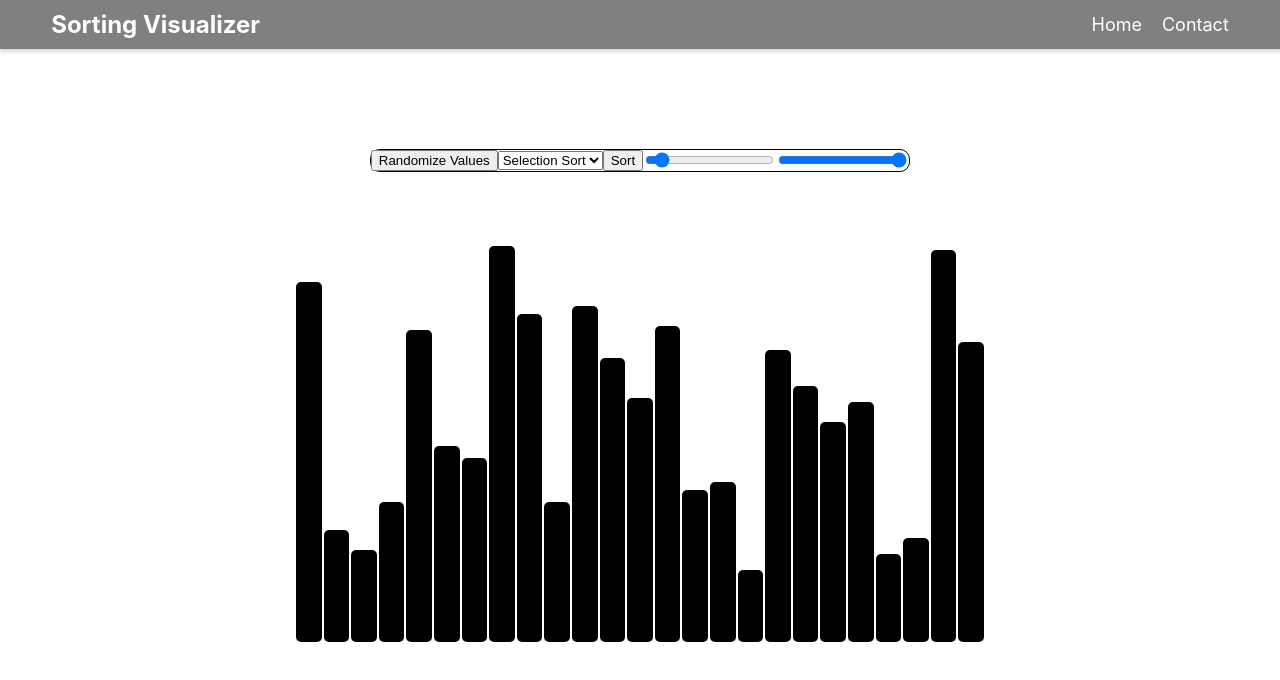
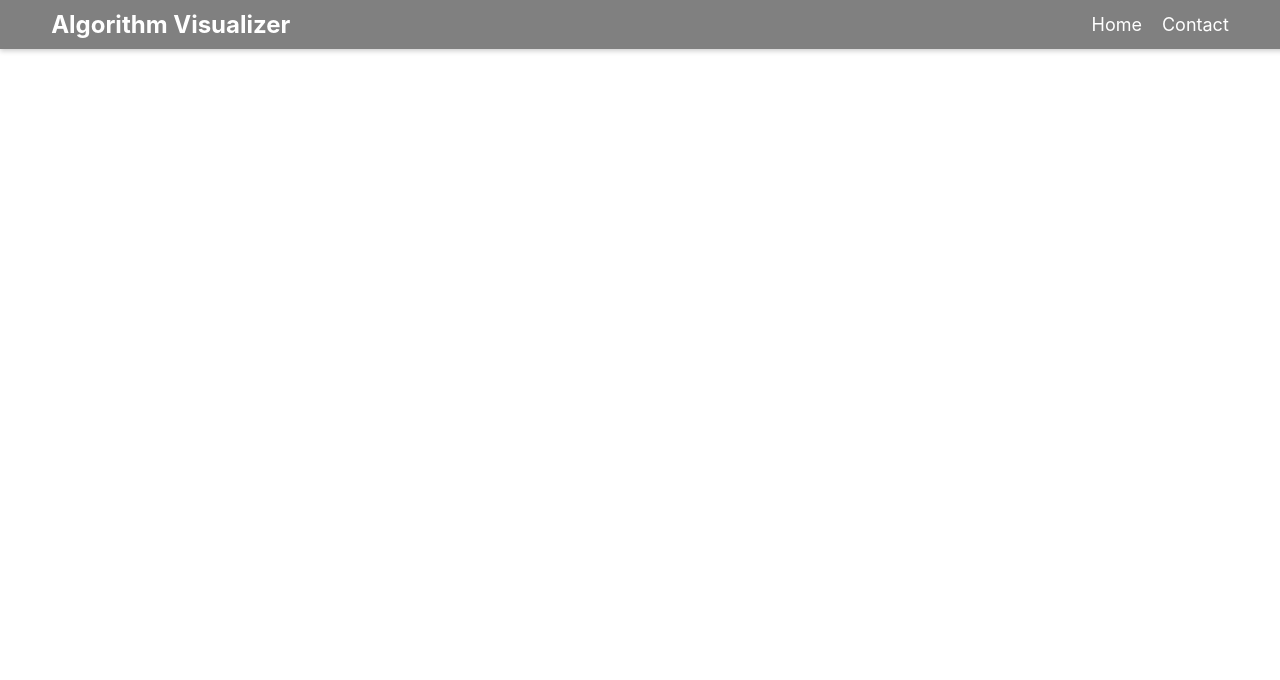
Before and after one commit to aidanmchugh12/Algorithm-Visualizer, a React (Create React App) app: page / in a window 1280 px wide. Shown: the top 680 px of the page. Built offline with nearby package versions, Linux system fonts and the light colour scheme.

Commit message:
Added react-router-dom

```diff
--- a/package.json
+++ b/package.json
@@ -8,6 +8,7 @@
     "@testing-library/user-event": "^13.5.0",
     "react": "^18.3.1",
     "react-dom": "^18.3.1",
+    "react-router-dom": "^6.26.1",
     "react-scripts": "5.0.1",
     "web-vitals": "^2.1.4"
   },
--- a/src/App.js
+++ b/src/App.js
@@ -1,12 +1,23 @@
 import './App.css';
 import SortingVisualizer from './Visualizers/SortingVisualizer.jsx';
+import Home from './pages/Home.jsx';
+import Contact from './pages/Contact.jsx';
+import {BrowserRouter as Router, Route, Routes} from 'react-router-dom';
 
 function App() {
   return (
-    <div className="App">
-      <SortingVisualizer></SortingVisualizer>
 
-    </div>
+    // <div className="App">
+    //   <SortingVisualizer></SortingVisualizer>
+
+    // </div>
+    <Router>
+      <Routes>
+        <Route path="/" element={<Home />} />
+        <Route path="/contact" element={<Contact />} />
+        <Route path="/sorts" element={<SortingVisualizer />} />
+      </Routes>
+    </Router>
   );
 }
 
--- a/src/components/NavBar.jsx
+++ b/src/components/NavBar.jsx
@@ -8,7 +8,7 @@ export default function NavBar({pageName}) {
             <a className='pageName' href='/'>{pageName}</a>
             <nav className='navbar'>
                 <a href='/'>Home</a>
-                <a href='/'>Contact</a>
+                <a href='/contact'>Contact</a>
             </nav>
         </header>
         </>
--- /dev/null
+++ b/src/pages/Contact.jsx
@@ -0,0 +1,12 @@
+import React from 'react';
+import NavBar from '../components/NavBar';
+import './Contact.css';
+
+
+export default function Contact() {
+    return (
+        <>
+        <NavBar pageName="Algorithm Visualizer"></NavBar>
+        </>
+    )
+}
--- a/src/pages/home.jsx
+++ b/src/pages/home.jsx
@@ -1,11 +1,12 @@
 import React from 'react'
 import NavBar from '../components/NavBar'
+import './Home.css'
 
 
 export default function Home() {
     return (
         <>
-
+        <NavBar pageName="Algorithm Visualizer"></NavBar>
         </>
     )
 }
```
Also changed, not shown: src/pages/Contact.css (added), 1 other file (tests, documents, lock files or other folders).
